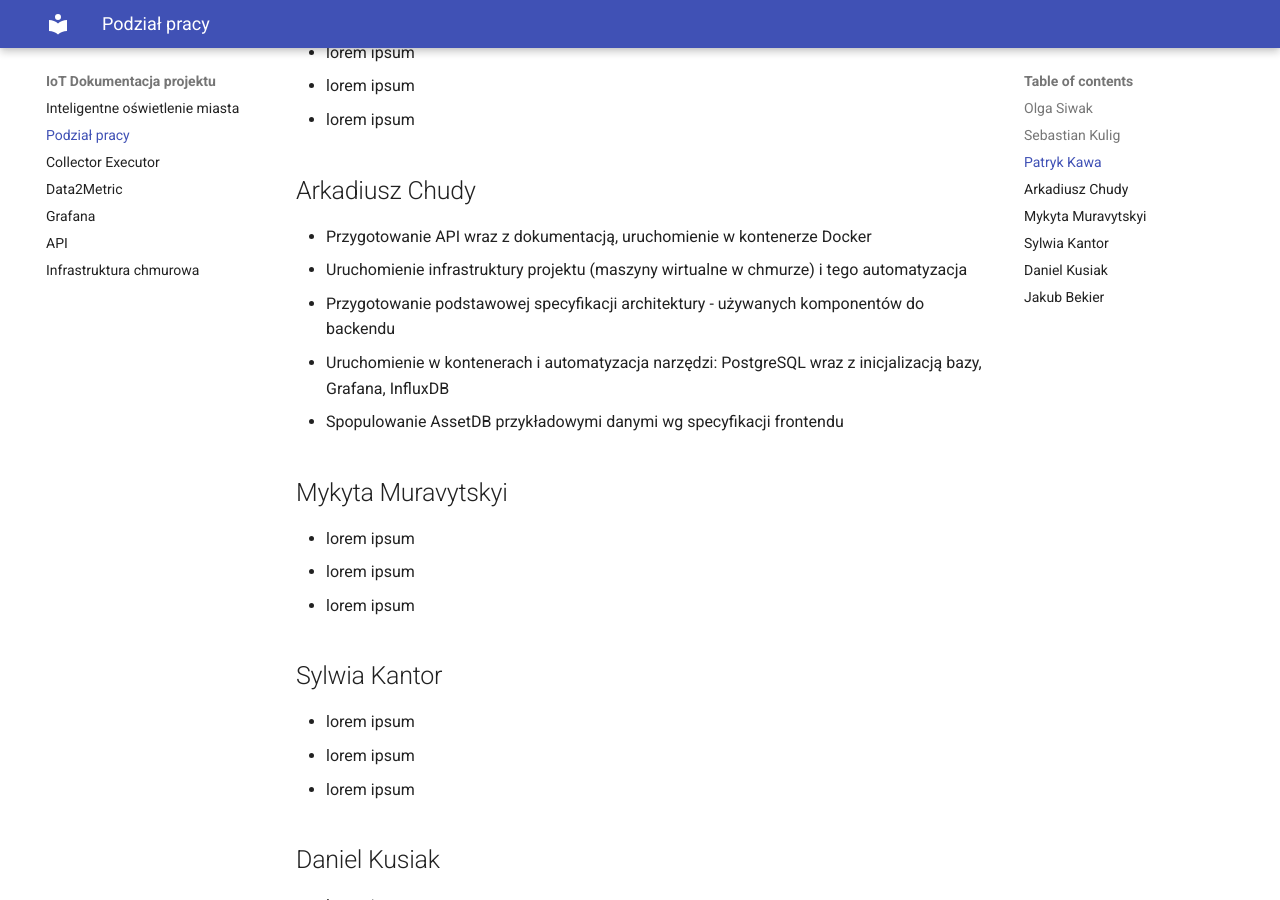
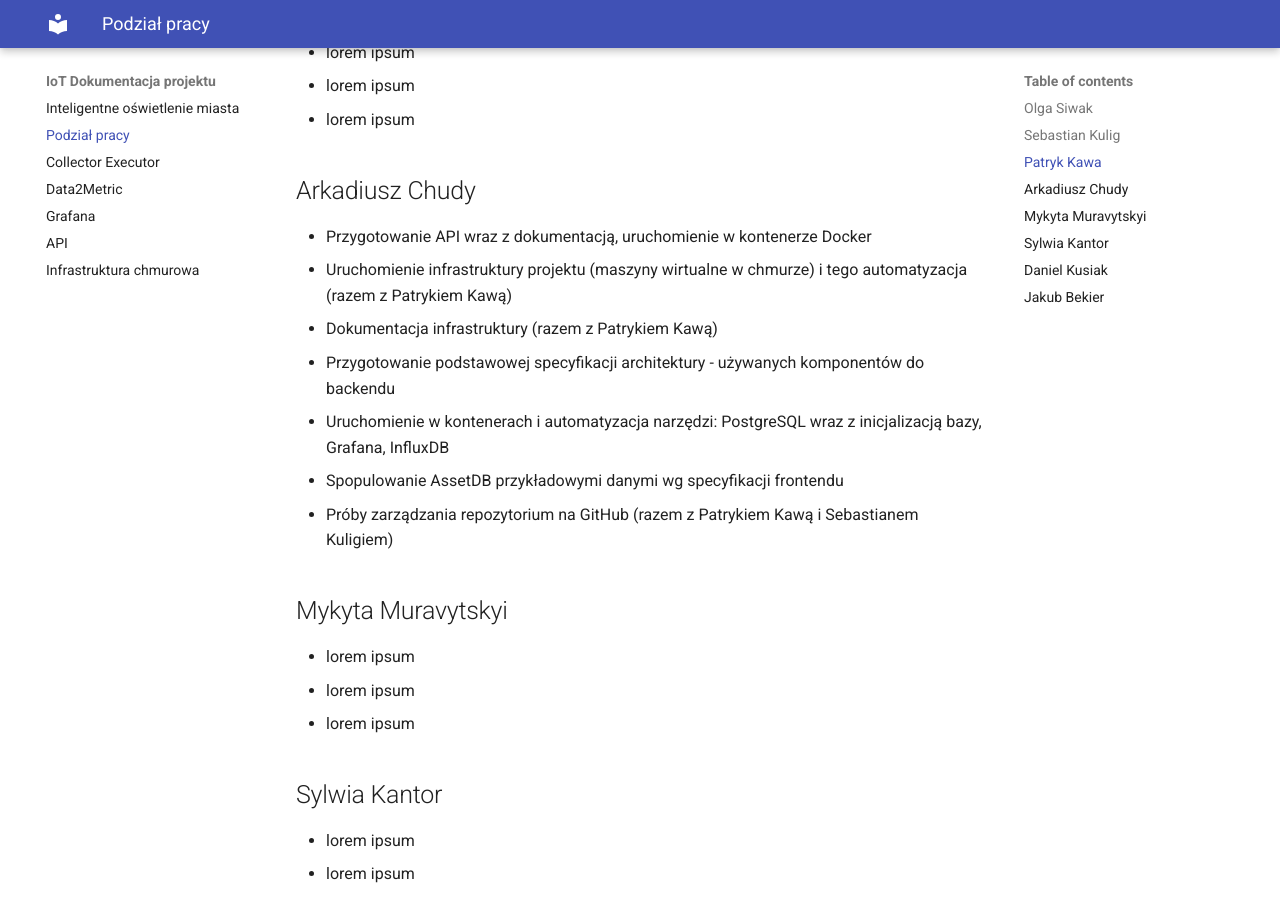
Before and after one commit to olgasiwak/iot, an MkDocs documentation site: the page built from docs/docs/responsibilities.md, in a window 1280 px wide and 900 px high, scrolled down 592 px. Built offline with MkDocs 1.6.1 and Material for MkDocs 9.7.7, drawn with Linux system fonts in a browser that asks for light colours.

Commit message:
Update responsibilities

```diff
--- a/docs/docs/responsibilities.md
+++ b/docs/docs/responsibilities.md
@@ -22,10 +22,12 @@
 ## Arkadiusz Chudy
 
 - Przygotowanie API wraz z dokumentacją, uruchomienie w kontenerze Docker
-- Uruchomienie infrastruktury projektu (maszyny wirtualne w chmurze) i tego automatyzacja
+- Uruchomienie infrastruktury projektu (maszyny wirtualne w chmurze) i tego automatyzacja (razem z Patrykiem Kawą)
+- Dokumentacja infrastruktury (razem z Patrykiem Kawą)
 - Przygotowanie podstawowej specyfikacji architektury - używanych komponentów do backendu
 - Uruchomienie w kontenerach i automatyzacja narzędzi: PostgreSQL wraz z inicjalizacją bazy, Grafana, InfluxDB
 - Spopulowanie AssetDB przykładowymi danymi wg specyfikacji frontendu
+- Próby zarządzania repozytorium na GitHub (razem z Patrykiem Kawą i Sebastianem Kuligiem)
 
 ## Mykyta Muravytskyi
 
```
